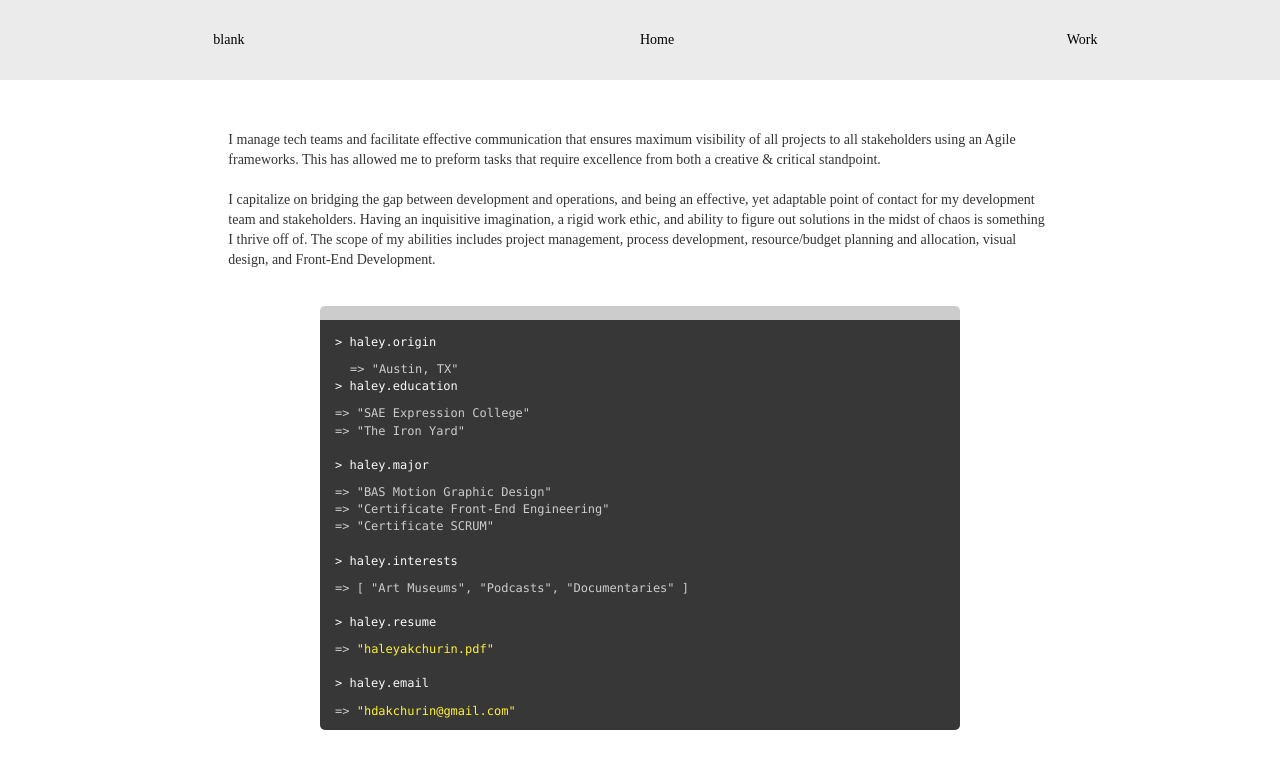
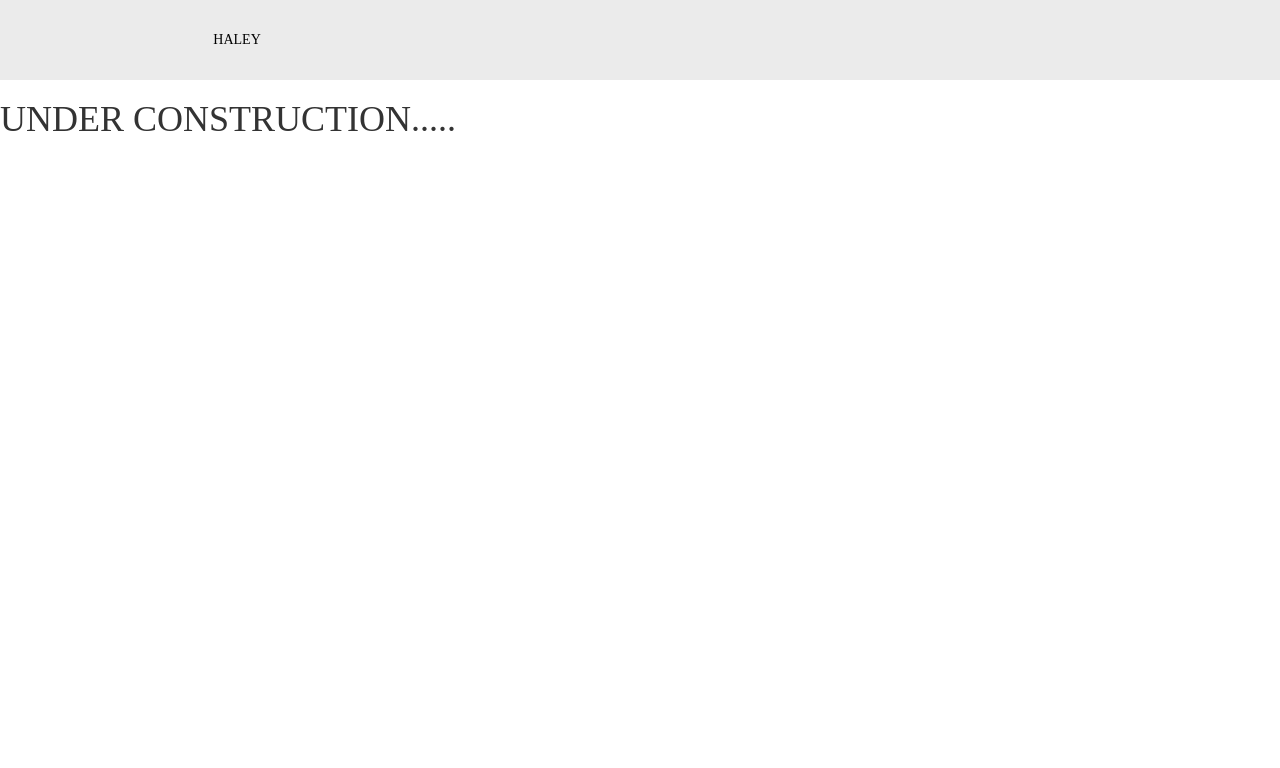
Before and after one commit to hakchurin/website, a plain HTML site: page index.html in a window 1280 px wide. Drawn offline with nearby package versions, Linux system fonts and the light colour scheme.

Commit message:
under construction

```diff
--- a/index.html
+++ b/index.html
@@ -17,7 +17,7 @@
     </script>
 
     <link href="main.css" rel="stylesheet" media="screen" />
-    <link href="work.html" rel="stylesheet" media="screen" />
+    <!-- <link href="work.html" rel="stylesheet" media="screen" /> -->
 
 </head>
 
@@ -27,16 +27,16 @@
 
 <div class="container-nav">
     <div class="row-nav">
-        <div class="col-lg-4 nav-title align-baseline text-center"><a href="index.html" class="nav-logo"> blank</a></div>
+        <!-- <div class="col-lg-4 nav-title align-baseline text-center"><a href="index.html" class="nav-logo"> blank</a></div> -->
 
-        <div class="col-lg-4 nav-title align-baseline text-center" ><a href="index.html" class="nav-home"> Home</a></div>
-        <div class="col-lg-4 nav-title align-baseline text-center" ><a href="work.html" class="nav-work"> Work</a> </div>
+        <div class="col-lg-4 nav-title align-baseline text-center" ><a href="index.html" class="nav-home"> HALEY</a></div>
+        <!-- <div class="col-lg-4 nav-title align-baseline text-center" ><a href="work.html" class="nav-work"> haleyAkchurin</a> </div> -->
 
     </div>
 </div>
 
     <!-- about me  -->
-
+<!--
     <div id="container-main">
         <div class="row">
             <div class="col-sm-8 about-me"> I manage tech teams and facilitate effective communication that ensures maximum visibility of all projects to all stakeholders using an Agile frameworks. This has allowed me to preform tasks that require excellence from both a creative & critical
@@ -45,46 +45,69 @@
                 ability to figure out solutions in the midst of chaos is something I thrive off of. The scope of my abilities includes project management, process development, resource/budget planning and allocation, visual design, and Front-End Development.
             </div>
         </div>
-    </div>
+    </div> -->
 
 
 
     <!-- terminal  -->
 
-
-        <div class="terminal">
-            <div class="code"> </div>
-
-            <div class="terminal-info">
-
-                <p class="haley-info"> > haley.origin </p>
-                <dd><span class="col-sm-6 terminal-answers">  => "Austin, TX" </span></dd><br>
-
-                <p> > haley.education </p>
-                <dd><span class="terminal-answers"> => "SAE Expression College" </span> <br></dd>
-                <dd><span class="terminal-answers"> => "The Iron Yard" </span></dd><br>
-
-                <p> > haley.major </p>
-                <dd><span class="terminal-answers"> => "BAS Motion Graphic Design" </span> <br></dd>
-                <dd><span class="terminal-answers"> => "Certificate Front-End Engineering" </span></dd>
-                <dd><span class="terminal-answers"> => "Certificate SCRUM" </span></dd><br>
+<h1> UNDER CONSTRUCTION..... </h1>
 
 
+    <!-- <div class="container-work">
 
-                <p> > haley.interests </p>
-                <dd><span class="terminal-answers"> => [ "Art Museums", "Podcasts", "Documentaries" ] </span></dd><br>
+        <div class="col-md-6">
+            <div class="cover">
+                <a href="#"><img class="" src="sql.jpg" width="500" height="293"></a>
 
-                <p> > haley.resume </p>
-                <dd><span class="terminal-answers">=></span>
-                    <a target="_blank" href="haleyAkchurin-Resume.pdf" class="terminal-link"> "haleyakchurin.pdf" </a></dd><br>
+                    <div class="col-md-6 details">
+                        <h1> NCTM <h1>
+                        <h2> SQL Migration </h2>
+                        <h3> <a href="work-nctm.html">VIEW PROJECT</a> </h3>
+
+                    </div>
+            </div>
+        </div>
+
+        <div class="col-md-6">
+            <div class="cover">
+                <a href="#"><img class="" src="putnam.jpg" width="500" height="293"></a>
+
+                    <div class="col-md-6 details">
+                        <h1> Adam Putnam for Florida's Governor<h1>
+                        <h2> Web Development </h2>
+                        <h3> <a href="work-adam.html">VIEW PROJECT</a> </h3>
+                    </div></a>
+            </div>
+        </div>
+
+        <div class="col-md-6">
+            <div class="cover">
+                <a href="#"><img class="" src="agile.jpg" width="500" height="293"></a>
+
+                    <div class="col-md-6 details">
+                        <h1> biBERK<h1>
+                        <h2> Agile/SCRUM </h2>
+                        <h3> <a href="work-biberk.html">VIEW PROJECT</a> </h3>
+                    </div></a>
+            </div>
+        </div>
 
 
-                </dd>
-                <p> > haley.email </p>
-                <dd><span class="terminal-answers">=></span>
-                    <a target="_blank" href="mailto:hdakchurin@gmail.com" class="terminal-link"> "hdakchurin@gmail.com" </a></dd>
+        <div class="col-md-6">
+            <div class="cover">
+                <a href="#"><img class="" src="load.jpg" width="500" height="293"></a>
+
+                    <div class="col-md-6 details">
+                        <h1> MSB Consulting<h1>
+                        <h2> Software Project Management </h2>
+                        <h3> <a href="work-msb.html">VIEW PROJECT</a> </h3>
+                    </div></a>
             </div>
         </div>
+
+
+    </div> -->
 
 
 
--- a/main.css
+++ b/main.css
@@ -57,7 +57,7 @@ top: 30px;
 }
 
 .nav-home:hover, .nav-work:hover, .nav-logo:hover {
-text-decoration: none;
+    text-decoration: none;
     color: yellow;
 }
 
@@ -375,7 +375,7 @@ span.view-span {
     margin: 0 auto;
     position: absolute;
     left: 100px;
-    top: 150px;
+    top: 350px;
 }
 
 @media (max-width: 1024px) {
--- a/work.html
+++ b/work.html
@@ -17,13 +17,12 @@
     </script>
 
     <link href="main.css" rel="stylesheet" media="screen" />
-    <link href="index.html" rel="stylesheet" media="screen" />
 
 </head>
 
 <body>
 
-
+<!--
 
 <div class="container-nav">
     <div class="row-nav">
@@ -31,13 +30,13 @@
         <div class="col-lg-6 nav-title align-baseline text-center"><a href="work.html"> Work</a> </div>
 
     </div>
-</div>
+</div> -->
 
 <!-- ///Work -->
 
 
 
-
+<!--
 
 <div class="container-work">
 
@@ -96,7 +95,7 @@
 
 
 
-
+ -->
 
 
 
@@ -111,3 +110,45 @@
 
 </body>
 </html>
+
+
+
+
+
+
+
+
+
+<!-- <div class="terminal">
+    <div class="code"> </div>
+
+    <div class="terminal-info">
+
+        <p class="haley-info"> > haley.origin </p>
+        <dd><span class="col-sm-6 terminal-answers">  => "Austin, TX" </span></dd><br><br>
+
+        <p> > haley.education </p>
+        <dd><span class="terminal-answers"> => "SAE Expression College" </span> <br></dd>
+        <dd><span class="terminal-answers"> => "The Iron Yard" </span></dd><br>
+
+        <p> > haley.major </p>
+        <dd><span class="terminal-answers"> => "BAS Motion Graphic Design" </span> <br></dd>
+        <dd><span class="terminal-answers"> => "Certificate Front-End Engineering" </span></dd>
+        <dd><span class="terminal-answers"> => "Certificate SCRUM" </span></dd><br>
+
+
+
+        <p> > haley.interests </p>
+        <dd><span class="terminal-answers"> => [ "Art Museums", "Podcasts", "Documentaries" ] </span></dd><br>
+
+        <p> > haley.resume </p>
+        <dd><span class="terminal-answers">=></span>
+            <a target="_blank" href="haleyAkchurin-Resume.pdf" class="terminal-link"> "haleyakchurin.pdf" </a></dd><br>
+
+
+        </dd>
+        <p> > haley.email </p>
+        <dd><span class="terminal-answers">=></span>
+            <a target="_blank" href="mailto:hdakchurin@gmail.com" class="terminal-link"> "hdakchurin@gmail.com" </a></dd>
+    </div>
+</div> -->
```
